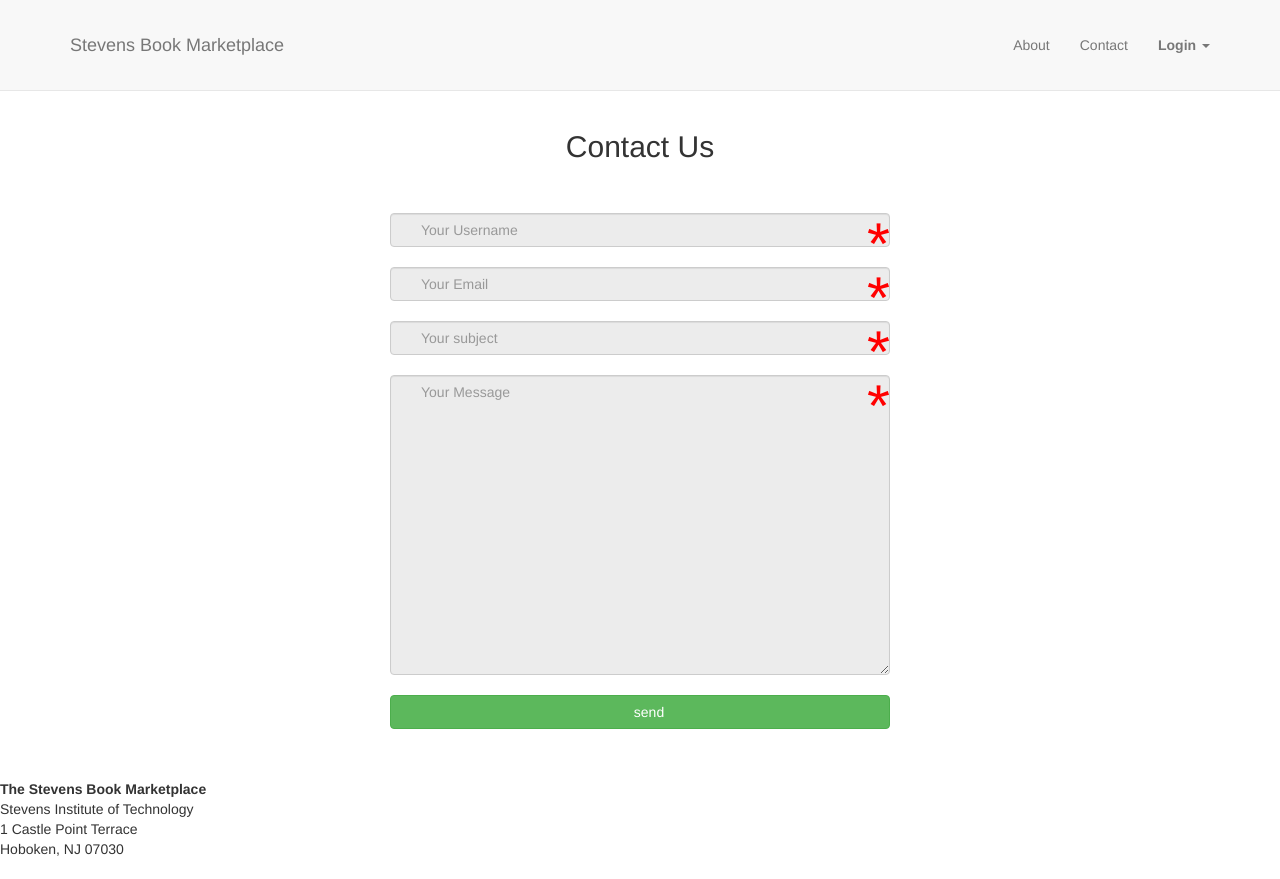
After one commit to pwarmuz/SSW695_Capstone, a Flask app: page /contact in a window 1280 px wide. The commit adds this page. Run offline with Flask 2, Linux system fonts and the light colour scheme; parts of the project's set-up code (start-up, migrations or seed data) failed here and were passed over; some libraries are stand-ins or nearby versions.

Commit message:
page_split feature

```diff
--- /dev/null
+++ b/src/app/static/css/contact.css
@@ -0,0 +1,108 @@
+
+/*start .contact-form*/
+
+.contact-section h2{
+	font-weight: bold;
+	font-size: 40px;
+}
+.contact-form{
+	max-width: 500px;
+	margin: 50px auto;
+}
+
+.contact-form .form-group{
+	margin-bottom: 0;
+	position: relative;
+}
+.contact-form input,
+.contact-form textarea{
+	margin-bottom: 20px;
+	background: #ececec;
+}
+
+.contact-form input:focus{
+
+	border: 1px solid #999;
+	outline: none !important;
+}
+
+
+.contact-form input{
+	padding-left: 30px;
+}
+
+.contact-form textarea{
+	height: 300px !important;
+	padding-left: 30px;
+
+}
+.contact-form input[type="submit"]{
+
+	background: #5cb85c;
+}
+
+.contact-form i{
+	height: 0;
+	float: left;
+	position: relative;
+	top: -44px;
+	left: 10px;
+	color: #fff;
+}
+
+.contact-form .message-icon{
+	position: relative;
+    top: -310px;
+}
+
+.contact-form .send-icon{
+	color: #fff;
+}
+
+
+.asterix{
+	position: absolute;
+    color: red;
+    float: right;
+    font-size: 59px;
+    height: 0;
+    /* overflow: hidden; */
+    right: 0;
+    top: -11px;/
+}
+
+span.cross {
+    position: absolute;
+    color: red;
+    float: right;
+    font-size: 26px;
+    height: 0;
+    /* overflow: hidden; */
+    right: 3px;
+    top: -5px;
+    display: none;
+}
+
+i.fa.fa-check {
+    color: green;
+}
+
+span.verify {
+    position: absolute;
+    float: right;
+    font-size: 22px;
+    height: 0;
+    right: 10px;
+    top: 49px;
+    display: none;
+}
+
+#alert-custom {
+    padding: 7px;
+    padding-right: 31px;
+}
+
+.custom-alert{
+	 padding: 7px;
+	 display: none;
+}
--- /dev/null
+++ b/src/app/static/css/scrolling-nav.css
@@ -0,0 +1,94 @@
+/*!
+ * Start Bootstrap - Scrolling Nav (http://startbootstrap.com/)
+ * Copyright 2013-2016 Start Bootstrap
+ * Licensed under MIT (https://github.com/BlackrockDigital/startbootstrap/blob/gh-pages/LICENSE)
+ */
+
+body {
+    width: 100%;
+    height: 100%;
+    background-color: #FFFFF0;
+}
+
+html {
+    width: 100%;
+    height: 100%;
+}
+
+@media(min-width:767px) {
+    .navbar {
+        padding: 20px 0;
+        -webkit-transition: background .5s ease-in-out,padding .5s ease-in-out;
+        -moz-transition: background .5s ease-in-out,padding .5s ease-in-out;
+        transition: background .5s ease-in-out,padding .5s ease-in-out;
+    }
+
+    .top-nav-collapse {
+        padding: 0;
+    }
+}
+
+@media (max-width: 1200px) {
+    .navbar-header {
+        float: none;
+       	background-color: #BBBCBE;
+	    color: #9D1535;
+    }
+    .navbar-left,.navbar-right {
+        float: none !important;
+    }
+    .navbar-toggle {
+        display: block;
+    }
+    .navbar-collapse {
+        border-top: 1px solid transparent;
+        box-shadow: inset 0 1px 0 rgba(255,255,255,0.1);
+    }
+    .navbar-fixed-top {
+		top: 0;
+		border-width: 0 0 1px;
+	}
+    .navbar-collapse.collapse {
+        display: none!important;
+    }
+    .navbar-nav {
+        float: none!important;
+		margin-top: 7.5px;
+	}
+	.navbar-nav>li {
+        float: none;
+    }
+    .navbar-nav>li>a {
+        padding-top: 10px;
+        padding-bottom: 10px;
+    }
+    .collapse.in{
+  		display:block !important;
+	}
+}
+
+/* Demo Sections - You can use these as guides or delete them - the scroller will work with any sort of height, fixed, undefined, or percentage based.
+The padding is very important to make sure the scrollspy picks up the right area when scrolled to. Adjust the margin and padding of sections and children
+of those sections to manage the look and feel of the site. */
+/*
+.listing-section {
+    height: 100%;
+    padding-top: 70px;
+    text-align: center;
+    background-color: #FFFFF0;
+}
+
+.about-section {
+    height: 100%;
+    padding-top: 150px;
+    text-align: center;
+    background: #eee;
+}
+
+.contact-section {
+    height: 100%;
+    padding-top: 150px;
+    text-align: center;
+    background: #eee;
+}
+*/
--- a/src/app/static/css/stylesheet.css
+++ b/src/app/static/css/stylesheet.css
@@ -3,10 +3,13 @@
 Stevens Hover Red #7e102a
 Stevens Grey #BBBCBE
 */
+
 /*
 Required for NavBar
 */
-body { padding-top: 70px; }
+body {
+    padding-top: 110px;
+}
 
 #login-dp{
     min-width: 250px;
@@ -15,7 +18,11 @@
     background-color:rgba(255,255,255,.8);
 }
 
-#stevens-banner {
-	background-color: #9D1535;
-	color: #BBBCBE;
+#listing .jumbotron{
+	background-color: #BBBCBE;
+	color: #9D1535;
 }
+
+.carousel-inner .item active .carousel-caption{
+	color: #7e102a;
+}
--- /dev/null
+++ b/src/app/static/js/contact.js
@@ -0,0 +1,93 @@
+$(function () {
+
+'use strict';
+		// error variables
+		var UserError  = true,
+			EmailError = true,
+			SubError   = true,
+			MsgError   = true;
+
+$(".username").blur(function() {
+
+	if($(this).val().length < 4){
+
+		$(this).css('border','1px solid #F00');
+		$(this).parent().find('.custom-alert').fadeIn(300).end().find('.asterix').fadeOut(300).end().find('span.cross').fadeIn(300).end().find('span.verify').fadeOut(300);
+		UserError = true;
+	}else{
+
+		$(this).css('border','1px solid #080');
+		$(this).parent().find('.custom-alert').fadeOut(300).end().find('.asterix').fadeOut(300).end().find('span.verify').fadeIn(300).end().find('span.cross').fadeOut(300);
+
+		UserError = false;
+	}
+});
+
+
+
+$(".email").blur(function() {
+
+	if($(this).val() === ''){
+
+		$(this).css('border','1px solid #F00');
+		$(this).parent().find('.custom-alert').fadeIn(300).end().find('.asterix').fadeOut(300).end().find('span.cross').fadeIn(300).end().find('span.verify').fadeOut(300);
+		EmailError = true;
+	}else{
+
+		$(this).css('border','1px solid #080');
+		$(this).parent().find('.custom-alert').fadeOut(300).end().find('.asterix').fadeOut(300).end().find('span.verify').fadeIn(300).end().find('span.cross').fadeOut(300);
+
+		EmailError = false;
+	}
+});
+
+
+$(".subject").blur(function() {
+
+	if($(this).val() === ''){
+
+		$(this).css('border','1px solid #F00');
+		$(this).parent().find('.custom-alert').fadeIn(300).end().find('.asterix').fadeOut(300).end().find('span.cross').fadeIn(300).end().find('span.verify').fadeOut(300);
+		SubError = true;
+	}else{
+
+
+		$(this).css('border','1px solid #080');
+		$(this).parent().find('.custom-alert').fadeOut(300).end().find('.asterix').fadeOut(300).end().find('span.verify').fadeIn(300).end().find('span.cross').fadeOut(300);
+
+		SubError = false;
+	}
+});
+
+
+$(".message").blur(function() {
+
+	if($(this).val() .length < 10){
+
+
+		$(this).css('border','1px solid #F00');
+		$(this).parent().find('.custom-alert').fadeIn(300).end().find('.asterix').fadeOut(300).end().find('span.cross').fadeIn(300).end().find('span.verify').fadeOut(300);
+		MsgError = true;
+	}else{
+
+		$(this).css('border','1px solid #080');
+		$(this).parent().find('.custom-alert').fadeOut(300).end().find('.asterix').fadeOut(300).end().find('span.verify').fadeIn(300).end().find('span.cross').fadeOut(300);
+		MsgError = false;
+	}
+});
+
+
+// submit form
+
+$('.contact-form').submit(function(event) {
+
+	 if(UserError === true || EmailError === true || SubError === true || MsgError === true){
+
+	 	event.preventDefault(); // prevent sending
+	 	$('.username,.email,.subject,.message').blur();
+	 }
+
+
+});
+
+});
--- a/src/app/static/js/scripts.js
+++ b/src/app/static/js/scripts.js
@@ -1,3 +1,11 @@
+
+/* Is this script necessary?? I don't think so */
+$('#monitor').html($(window).width());
+$(window).resize(function() {
+    var viewportWidth = $(window).width();
+    $('#monitor').html(viewportWidth);
+});
+
 
 
 function checkPasswordsMatch() {
--- /dev/null
+++ b/src/app/static/js/scrolling-nav.js
@@ -0,0 +1,19 @@
+//jQuery to collapse the navbar on scroll
+$(window).scroll(function() {
+    if ($(".navbar").offset().top > 50) {
+        $(".navbar-fixed-top").addClass("top-nav-collapse");
+    } else {
+        $(".navbar-fixed-top").removeClass("top-nav-collapse");
+    }
+});
+
+//jQuery for page scrolling feature - requires jQuery Easing plugin
+$(function() {
+    $('a.page-scroll').bind('click', function(event) {
+        var $anchor = $(this);
+        $('html, body').stop().animate({
+            scrollTop: $($anchor.attr('href')).offset().top
+        }, 1500, 'easeInOutExpo');
+        event.preventDefault();
+    });
+});
--- /dev/null
+++ b/src/app/templates/contact.html
@@ -0,0 +1,78 @@
+{% extends 'template.html' %}
+{% block title %}Contact the Stevens book marketplace{% endblock %}
+{% block content %}
+<!-- custom scripts -->
+<link rel="stylesheet" type="text/css" href="{{ url_for('static', filename='css/contact.css') }}">
+<script type="text/javascript " src="{{ url_for( 'static', filename='js/contact.js' ) }} "></script>
+
+<div class="container-fluid">
+    <div class="row">
+        <div class="col-md-12">
+    <h2 class="text-center">Contact Us</h2>
+    <div class="errors">
+    </div>
+    <form action="/submit_form" class="contact-form" method="POST">
+        <div class="form-group">
+        <input type="text" name="username" id="username" class="username form-control" placeholder="Your Username" value="">
+        <i class="fa fa-user"></i>
+        <span class="asterix">*</span>
+        <span class="cross">x</span>
+        <span class="verify"><i class="fa fa-check" aria-hidden="true"></i></span>
+        <div class="alert alert-danger custom-alert">
+            user must be more than 3 letter
+        </div>
+        </div>
+
+
+        <div class="form-group">
+        <input type="text" name="email" class="email form-control" placeholder="Your Email" value="">
+        <i class="fa fa-envelope"></i>
+        <span class="asterix">*</span>
+        <span class="cross">x</span>
+        <span class="verify"><i class="fa fa-check" aria-hidden="true"></i></span>
+        <div class="alert alert-danger custom-alert">
+            Email can not be empty
+        </div>
+        </div>
+
+
+        <div class="form-group">
+        <input type="text" name="subject" class="subject form-control" placeholder="Your subject" value="">
+        <i class="fa fa-pencil"></i>
+        <span class="asterix">*</span>
+        <span class="cross">x</span>
+        <span class="verify"><i class="fa fa-check" aria-hidden="true"></i></span>
+        <div class="alert alert-danger custom-alert">
+            Subject can not be empty
+        </div>
+        </div>
+
+
+        <div class="form-group">
+        <textarea class=" message form-control" name="message" placeholder="Your Message"></textarea>
+        <i class="fa fa-comments message-icon"></i>
+        <span class="asterix">*</span>
+        <span class="cross">x</span>
+        <span class="verify"><i class="fa fa-check" aria-hidden="true"></i></span>
+        <div class="alert alert-danger custom-alert">
+            message should be more than <b>10</b> characters
+        </div>
+        </div>
+
+
+        <input type="submit" value="send" class="btn btn-success btn-block">
+        <i class="fa fa-paper-plane send-icon"></i>
+        </div>
+    </form>
+        </div>
+    </div>
+    <div class="row">
+		<div class="col-md-12">
+			<address>
+                <strong>The Stevens Book Marketplace</strong><br /> Stevens Institute of Technology<br /> 1 Castle Point Terrace<br /> Hoboken, NJ 07030 <br />
+			</address>
+		</div>
+	</div>
+</div>
+
+{% endblock %}
--- a/src/app/templates/index.html
+++ b/src/app/templates/index.html
@@ -1,8 +1,8 @@
-
 {% extends 'template.html' %}
 {% block title %}Welcome to Stevens Book Marketplace{% endblock %}
 {% block content %}
-    <div class="jumbotron text-center" id="stevens-banner">
+   <!-- Main Section -->
+    <div class="jumbotron text-center">
         <h1>Stevens Book Marketplace</h1>
         <form class="form-inline ">
             <div class="input-group ">
@@ -15,6 +15,7 @@
             </div>
         </form>
     </div>
+
     <div class="container ">
         <div class="row ">
             <nav class="col-sm-3 " id="myScrollspy ">
@@ -61,4 +62,5 @@
             </div>
         </div>
     </div>
+
 {% endblock %}
--- a/src/app/templates/nav.html
+++ b/src/app/templates/nav.html
@@ -1,24 +1,29 @@
 {% block nav %}
-<nav id="mainNav " class="navbar navbar-default navbar-fixed-top " role="navigation ">
-    <div class="container ">
-        <!-- Brand and toggle get grouped for better mobile display -->
-        <div class="navbar-header page-scroll ">
-            <button type="button " class="navbar-toggle " data-toggle="collapse " data-target="#bs-example-navbar-collapse-1">
-                <span class="sr-only ">Toggle navigation</span> Menu <i class="fa fa-bars "></i>
+<!-- Navigation -->
+<nav id="mainNav " class="navbar navbar-default navbar-fixed-top" role="navigation">
+    <div class="container">
+        <div class="navbar-header ">
+            <a class="navbar-brand " href="/">Stevens Book Marketplace</a>
+            <button type="button" class="navbar-toggle" data-toggle="collapse" data-target=".navbar-ex1-collapse">
+                <span class="sr-only">Toggle navigation</span>
+                <span class="icon-bar"></span>
+                <span class="icon-bar"></span>
+                <span class="icon-bar"></span>
             </button>
-            <a class="navbar-brand " href="/">Stevens Book Marketplace</a>
         </div>
+
         <!-- Collect the nav links, forms, and other content for toggling -->
-        <div class="collapse navbar-collapse " id="bs-example-navbar-collapse-1">
+        <div class="collapse navbar-collapse navbar-ex1-collapse">
             <ul class="nav navbar-nav navbar-right">
-                <li class="hidden active ">
+                <!-- Hidden li included to remove active class from about link when scrolled up past about section -->
+                <li class="hidden">
                     <a href="/"></a>
                 </li>
-                <li class="page-scroll ">
-                    <a href="/about ">About</a>
+                <li>
+                    <a href="/about">About</a>
                 </li>
-                <li class="page-scroll ">
-                    <a href="#contact ">Contact</a>
+                <li>
+                    <a href="/contact">Contact</a>
                 </li>
                 {% if session['username'] %}
                 <li class="dropdown">
@@ -82,7 +87,7 @@
         </div>
         <!-- /.navbar-collapse -->
     </div>
-    <!-- /.container-fluid -->
+    <!-- /.container -->
 </nav>
 {% endblock %}
 {% include 'signup_modal.html' %}
--- a/src/app/templates/template.html
+++ b/src/app/templates/template.html
@@ -6,19 +6,30 @@
     <meta charset="UTF-8">
     <meta name="viewport" content="width=device-width, initial-scale=1">
     <link rel="stylesheet" type="text/css" href="{{ url_for('static', filename='css/stylesheet.css') }}">
-    <!-- Static minified CSS -->
+    <link rel="stylesheet" type="text/css" href="{{ url_for('static', filename='css/scrolling-nav.css') }}">
+
+    <!-- Static minified Bootstrap CSS -->
     <link rel="stylesheet" type="text/css" href="{{ url_for('static', filename='bootstrap-3.3.7-dist/css/bootstrap.min.css') }}">
-    <!-- googleapi minified CSS -->
+    <!-- googleapi minified JQuery js -->
     <script type="text/javascript" src="https://ajax.googleapis.com/ajax/libs/jquery/3.1.1/jquery.min.js "></script>
-    <!-- Static minified CSS -->
+    <!-- Static minified Bootstrap js -->
     <script type="text/javascript " src="{{ url_for( 'static', filename='bootstrap-3.3.7-dist/js/bootstrap.min.js' ) }} "></script>
 
     <!-- custom scripts -->
     <script type="text/javascript " src="{{ url_for( 'static', filename='js/scripts.js' ) }} "></script>
     <script type="text/javascript " src="{{ url_for( 'static', filename='js/sha256.js' ) }} "></script>
+    <script type="text/javascript " src="{{ url_for( 'static', filename='js/jquery.easing.min.js' ) }} "></script>
+    <script type="text/javascript " src="{{ url_for( 'static', filename='js/scrolling-nav.js' ) }} "></script>
+
+    <!-- HTML5 Shim and Respond.js IE8 support of HTML5 elements and media queries -->
+    <!-- WARNING: Respond.js doesn't work if you view the page via file:// -->
+    <!--[if lt IE 9]>
+        <script src="https://oss.maxcdn.com/libs/html5shiv/3.7.0/html5shiv.js"></script>
+        <script src="https://oss.maxcdn.com/libs/respond.js/1.4.2/respond.min.js"></script>
+    <![endif]-->
 </head>
-
-<body>
+<!-- The #page-top ID is part of the scrolling feature - the data-spy and data-target are part of the built-in Bootstrap scrollspy function -->
+<body id="page-top" data-spy="scroll" data-target=".navbar-fixed-top">
   {% include 'nav.html' %}
   {% block content %}
   {% endblock %}
```
Also changed, not shown: src/app/__init__.py (+23 -3 lines), src/app/templates/about.html (+30 -20 lines), src/app/static/js/jquery.easing.min.js (added).
